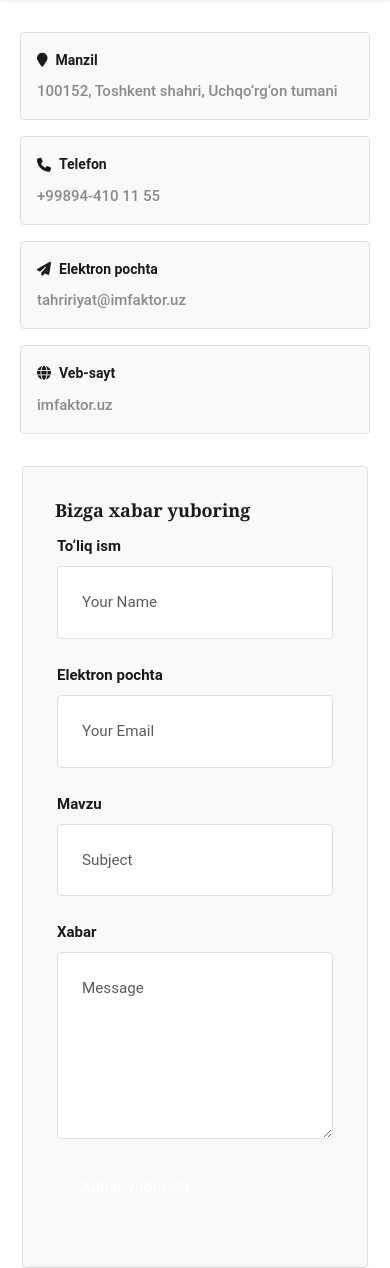
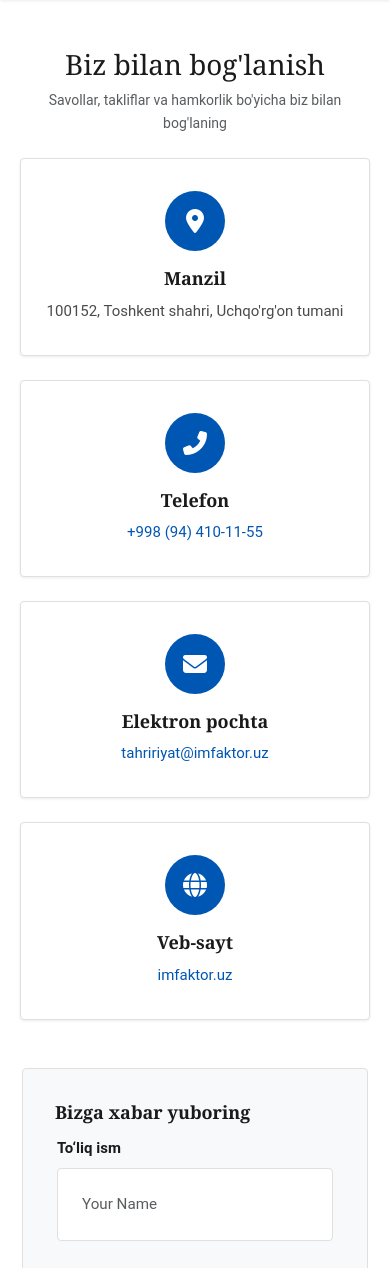
Before and after one commit to MBek001/Journal_System_V3, a Django app: page /contact in a window 390 px wide. Shown: the part 74-1342 px from the top of the page. Run offline with Django 5.2, Linux system fonts and the light colour scheme.

Commit message:
Phase 2 fixes - Contact page, Journal policies, additional improvements
This commit addresses remaining design and functionality issues:

1. Journal Detail Page - Policies Display (Fixed):
   - Changed from showing all policies at once to one at a time
   - Only first policy shown by default ({% if forloop.first %}active{% endif %})
   - User must click tabs to see other policies
   - Cleaner, more organized presentation
   - Existing JavaScript already handled tab switching

2. Contact Page - Complete Redesign:
   - Added professional header with title and subtitle
   - New modern card design with icons
   - Circular blue icon backgrounds (60px) for each contact method
   - Cards have hover effects: lift up, blue border, icon scale
   - Grid layout: 4 columns on desktop, responsive on mobile
   - Better visual hierarchy with icons, titles, and content
   - Blue accent colors for links matching site theme
   - More spacing (3rem padding) for breathing room

3. New Contact Page Classes:
   - .contact-info-grid-modern: Grid layout for cards
   - .contact-card-modern: Individual contact cards
   - .contact-icon-modern: Circular blue icon containers
   - .contact-card-title: Card headings
   - .contact-card-text: Card content text
   - .contact-link: Blue links with hover effects

4. Hover Effects:
   - Cards lift 4px on hover with shadow
   - Border changes to blue
   - Icons scale to 1.1x and darken
   - Smooth 0.3s transitions

Result: Much more professional and modern contact page with better UX. Journal policies now display properly (one at a time instead of all at once).

```diff
--- a/templates/contact.html
+++ b/templates/contact.html
@@ -25,39 +25,47 @@
                 </div>
             {% endif %}
 
+            <!-- Section Header -->
+            <div class="mb-4 text-center">
+                <h1 class="display-6 mb-2">Biz bilan bog'lanish</h1>
+                <p class="text-muted">Savollar, takliflar va hamkorlik bo'yicha biz bilan bog'laning</p>
+            </div>
+
             <!-- Contact Info Cards -->
-            <div class="contact-grid-journal">
-                <div class="contact-item-journal">
-                    <div class="contact-label-journal">
-                        <span class="fa fa-map-marker"></span> Manzil
+            <div class="contact-info-grid-modern">
+                <div class="contact-card-modern">
+                    <div class="contact-icon-modern">
+                        <i class="fas fa-map-marker-alt"></i>
                     </div>
-                    <div class="contact-value-journal">
-                        100152, Toshkent shahri, Uchqo‘rg‘on tumani
+                    <h5 class="contact-card-title">Manzil</h5>
+                    <p class="contact-card-text">100152, Toshkent shahri, Uchqo'rg'on tumani</p>
+                </div>
+                <div class="contact-card-modern">
+                    <div class="contact-icon-modern">
+                        <i class="fas fa-phone-alt"></i>
                     </div>
+                    <h5 class="contact-card-title">Telefon</h5>
+                    <p class="contact-card-text">
+                        <a href="tel:+998944101155" class="contact-link">+998 (94) 410-11-55</a>
+                    </p>
                 </div>
-                <div class="contact-item-journal">
-                    <div class="contact-label-journal">
-                        <span class="fa fa-phone"></span> Telefon
+                <div class="contact-card-modern">
+                    <div class="contact-icon-modern">
+                        <i class="fas fa-envelope"></i>
                     </div>
-                    <div class="contact-value-journal">
-                        <a href="tel:+99894-4101155">+99894-410 11 55</a>
+                    <h5 class="contact-card-title">Elektron pochta</h5>
+                    <p class="contact-card-text">
+                        <a href="mailto:tahririyat@imfaktor.uz" class="contact-link">tahririyat@imfaktor.uz</a>
+                    </p>
+                </div>
+                <div class="contact-card-modern">
+                    <div class="contact-icon-modern">
+                        <i class="fas fa-globe"></i>
                     </div>
-                </div>
-                <div class="contact-item-journal">
-                    <div class="contact-label-journal">
-                        <span class="fa fa-paper-plane"></span> Elektron pochta
-                    </div>
-                    <div class="contact-value-journal">
-                        <a href="mailto:tahririyat@imfaktor.uz">tahririyat@imfaktor.uz</a>
-                    </div>
-                </div>
-                <div class="contact-item-journal">
-                    <div class="contact-label-journal">
-                        <span class="fa fa-globe"></span> Veb-sayt
-                    </div>
-                    <div class="contact-value-journal">
-                        <a href="https://imfaktor.uz" target="_blank">imfaktor.uz</a>
-                    </div>
+                    <h5 class="contact-card-title">Veb-sayt</h5>
+                    <p class="contact-card-text">
+                        <a href="https://imfaktor.uz" target="_blank" class="contact-link">imfaktor.uz</a>
+                    </p>
                 </div>
             </div>
 
@@ -242,47 +250,72 @@
     <style>
         /* Contact section styling */
         .contact-section {
-            padding: 2rem 0;
+            padding: 3rem 0;
         }
 
-        .contact-grid-journal {
+        .contact-info-grid-modern {
             display: grid;
             grid-template-columns: repeat(auto-fit, minmax(250px, 1fr));
-            gap: 1rem;
-            margin-bottom: 2rem;
+            gap: 1.5rem;
+            margin-bottom: 3rem;
         }
 
-        .contact-item-journal {
-            background: #f8f9fa;
+        .contact-card-modern {
+            background: var(--bg-main);
             border: 1px solid var(--border-color);
             border-radius: var(--border-radius);
-            padding: 1rem;
-            transition: box-shadow 0.2s;
+            padding: 2rem 1.5rem;
+            text-align: center;
+            transition: all 0.3s ease;
+            box-shadow: var(--shadow-sm);
         }
 
-        .contact-item-journal:hover {
-            box-shadow: 0 2px 8px rgba(0, 0, 0, 0.1);
+        .contact-card-modern:hover {
+            box-shadow: var(--shadow-md);
+            transform: translateY(-4px);
+            border-color: var(--primary-blue);
         }
 
-        .contact-label-journal {
-            font-weight: 600;
-            color: var(--text-dark);
-            margin-bottom: 0.5rem;
+        .contact-icon-modern {
+            width: 60px;
+            height: 60px;
+            margin: 0 auto 1rem;
+            background: var(--primary-blue);
+            color: white;
+            border-radius: 50%;
             display: flex;
             align-items: center;
-            gap: 0.5rem;
+            justify-content: center;
+            font-size: 24px;
+            transition: all 0.3s ease;
         }
 
-        .contact-value-journal {
-            color: var(--text-muted);
+        .contact-card-modern:hover .contact-icon-modern {
+            background: var(--primary-blue-dark);
+            transform: scale(1.1);
         }
 
-        .contact-value-journal a {
-            color: var(--primary);
-            text-decoration: none;
+        .contact-card-title {
+            font-size: 18px;
+            font-weight: 600;
+            color: var(--text-primary);
+            margin-bottom: 0.5rem;
         }
 
-        .contact-value-journal a:hover {
+        .contact-card-text {
+            color: var(--text-secondary);
+            margin: 0;
+            font-size: 15px;
+        }
+
+        .contact-link {
+            color: var(--primary-blue);
+            text-decoration: none;
+            transition: all 0.3s ease;
+        }
+
+        .contact-link:hover {
+            color: var(--primary-blue-dark);
             text-decoration: underline;
         }
 
--- a/templates/journal_detail.html
+++ b/templates/journal_detail.html
@@ -304,7 +304,7 @@
                 <!-- Policies Navigation -->
                 <div class="policies-sub-navigation">
                     {% for policy in policies %}
-                        <button class="sub-nav-button active" data-sub-section="policy-sub-{{ policy.id }}">
+                        <button class="sub-nav-button {% if forloop.first %}active{% endif %}" data-sub-section="policy-sub-{{ policy.id }}">
                             {{ policy.title|truncatechars:25|safe }}
                         </button>
                     {% endfor %}
@@ -312,7 +312,7 @@
 
                 <!-- Policy Sub-Sections -->
                 {% for policy in policies %}
-                    <div id="policy-sub-{{ policy.id }}" class="policy-sub-section active">
+                    <div id="policy-sub-{{ policy.id }}" class="policy-sub-section {% if forloop.first %}active{% endif %}">
                         <div class="policy-card-journal">
                             <h3 class="policy-title-journal">{{ policy.title|safe }}</h3>
                             <div class="policy-content-journal">
```
